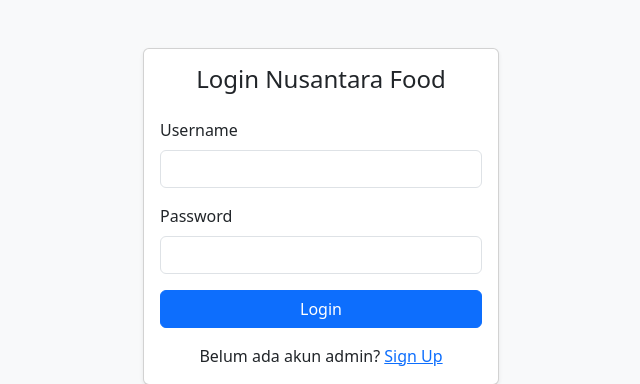
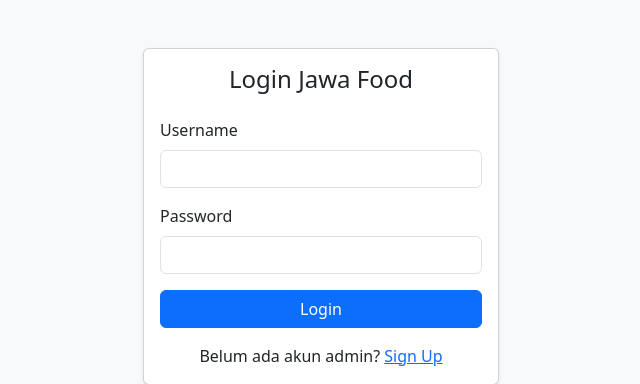
Before and after one commit to xiaolyn7-beep/resto_jawa, a PHP site: page /index.php in a window 1280 px wide. Shown: the top 384 px of the page, without its empty margins (319-959 px from the left). Run offline with PHP 8.4, Linux system fonts and the light colour scheme; data comes from the database, SQL or seed files in the repository.

Commit message:
Change title and heading from Nusantara to Jawa Food

```diff
--- a/index.php
+++ b/index.php
@@ -22,7 +22,7 @@ $belum_ada_admin = ($data['jumlah'] == 0);
 <head>
     <meta charset="UTF-8">
     <meta name="viewport" content="width=device-width, initial-scale=1">
-    <title>Login - Nusantara Food</title>
+    <title>Login - Jawa Food</title>
     <link rel="stylesheet" href="https://cdn.jsdelivr.net/npm/bootstrap@5.3.3/dist/css/bootstrap.min.css">
 </head>
 <body class="bg-light">
@@ -31,7 +31,7 @@ $belum_ada_admin = ($data['jumlah'] == 0);
         <div class="col-md-4">
             <div class="card shadow-sm">
                 <div class="card-body">
-                    <h4 class="text-center mb-4">Login Nusantara Food</h4>
+                    <h4 class="text-center mb-4">Login Jawa Food</h4>
                     <?php if (isset($_GET["pesan"]) && $_GET["pesan"] == "salah"): ?>
                         <div class="alert alert-danger">Username atau password salah!</div>
                     <?php elseif (isset($_GET["pesan"]) && $_GET["pesan"] == "daftar_berhasil"): ?>
```
